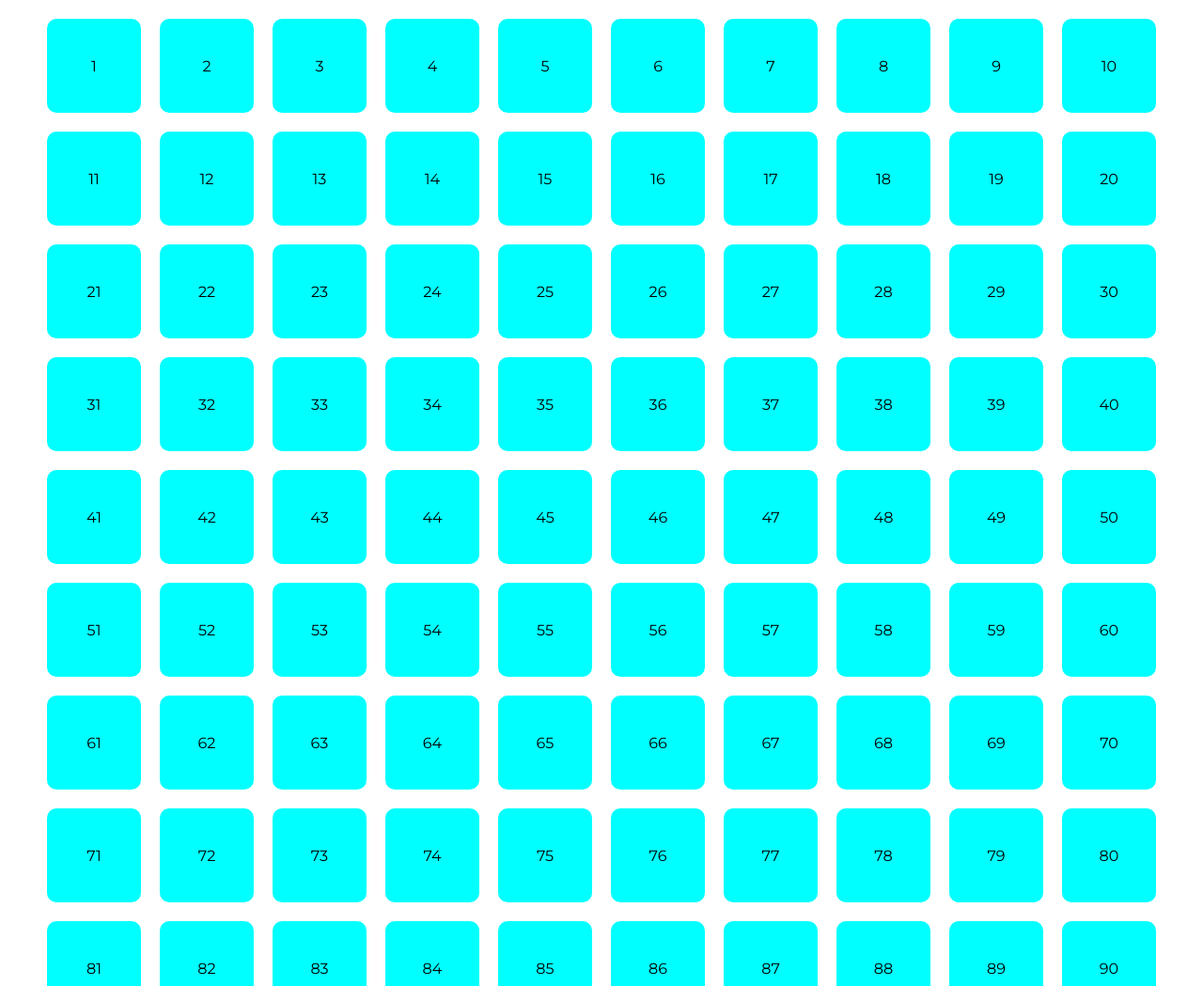
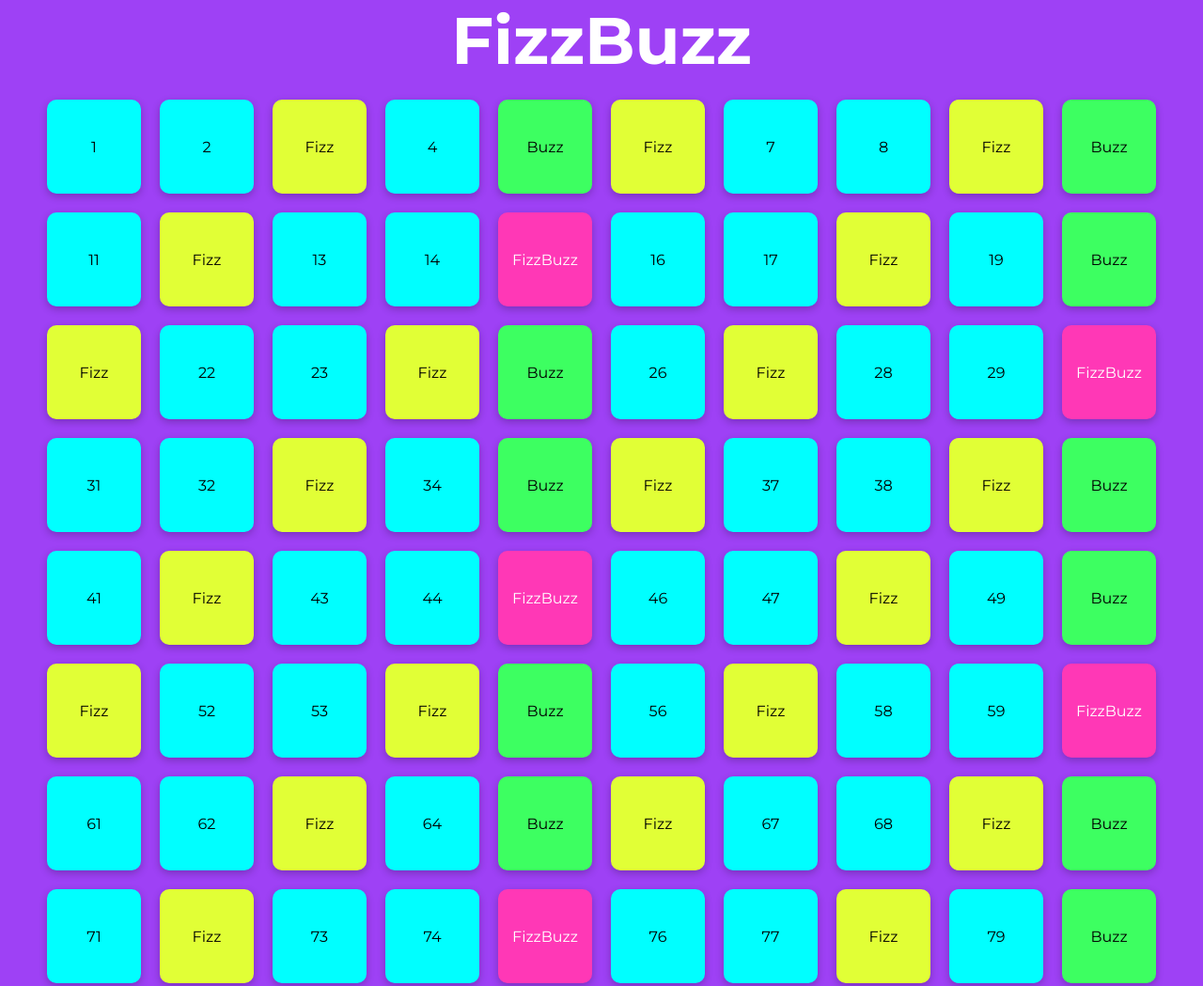
Before and after one commit to MatteoBarducci/js-fizzbuzz, a plain HTML site: page index.html in a window 1280 px wide. Shown: the top 1049 px of the page at 94% size. Drawn offline with Linux system fonts and the light colour scheme.

Commit message:
feat: add color bonus

```diff
--- a/css/style.css
+++ b/css/style.css
@@ -11,6 +11,7 @@ GENERAL
 -------------*/
 body{
     font-family: "Montserrat", sans-serif;
+    background-color: rgb(158, 65, 245);
 }
 
 .container{
@@ -30,4 +31,25 @@ body{
     height: 100px;
     background-color: aqua;
     border-radius: 10px;
+    box-shadow: rgba(0, 0, 0, 0.24) 0px 3px 8px;
 }
+
+h1{
+    text-align: center;
+    font-size: 70px;
+    color: white;
+}
+
+.Fizz{
+    background-color: #e1ff36;
+}
+
+.Buzz{
+    background-color: #3dff61;
+    color: rgb(0, 0, 0);
+}
+
+.FizzBuzz{
+    background-color: #ff38b6;
+    color: white;
+}
--- a/index.html
+++ b/index.html
@@ -13,9 +13,8 @@
     <title>FizzBuzz</title>
 </head>
 <body>
-    <div class="container">
-
-    </div>
+    <h1>FizzBuzz</h1>
+    <div class="container"></div>
 
     <script type="text/javascript" src="js/script.js"></script>
 </body>
--- a/js/script.js
+++ b/js/script.js
@@ -7,24 +7,21 @@
 const container = document.querySelector('.container')
 // Creo il ciclo per la creazione delle boxes
 for (let i = 1; i <=100; i++){
-    let divBox = `<div class="box">${i}</div>`;
-    console.log (divBox);
-    // Metto il divBox dentro il container
-    container.innerHTML += divBox;
-
     let FizzBuzz;
     if (i % 3 === 0 & i % 5 === 0) {
-        let FizzBuzz = 'FizzBuzz';
+        FizzBuzz = 'FizzBuzz';
         console.log(FizzBuzz);
     } else if (i % 3 === 0) {
-        let FizzBuzz = 'Fizz';
+        FizzBuzz = 'Fizz';
         console.log(FizzBuzz);
     } else if (i % 5 === 0) {
-        let FizzBuzz = 'Buzz';
+        FizzBuzz = 'Buzz';
         console.log(FizzBuzz);
     } else {
-        let FizzBuzz = i;
+        FizzBuzz = i;
         console.log(FizzBuzz);
     }
-
+    // Metto il divBox dentro il container
+    let divBox = `<div class="box ${FizzBuzz}">${FizzBuzz}</div>`;
+    container.innerHTML += divBox;
 }
```
